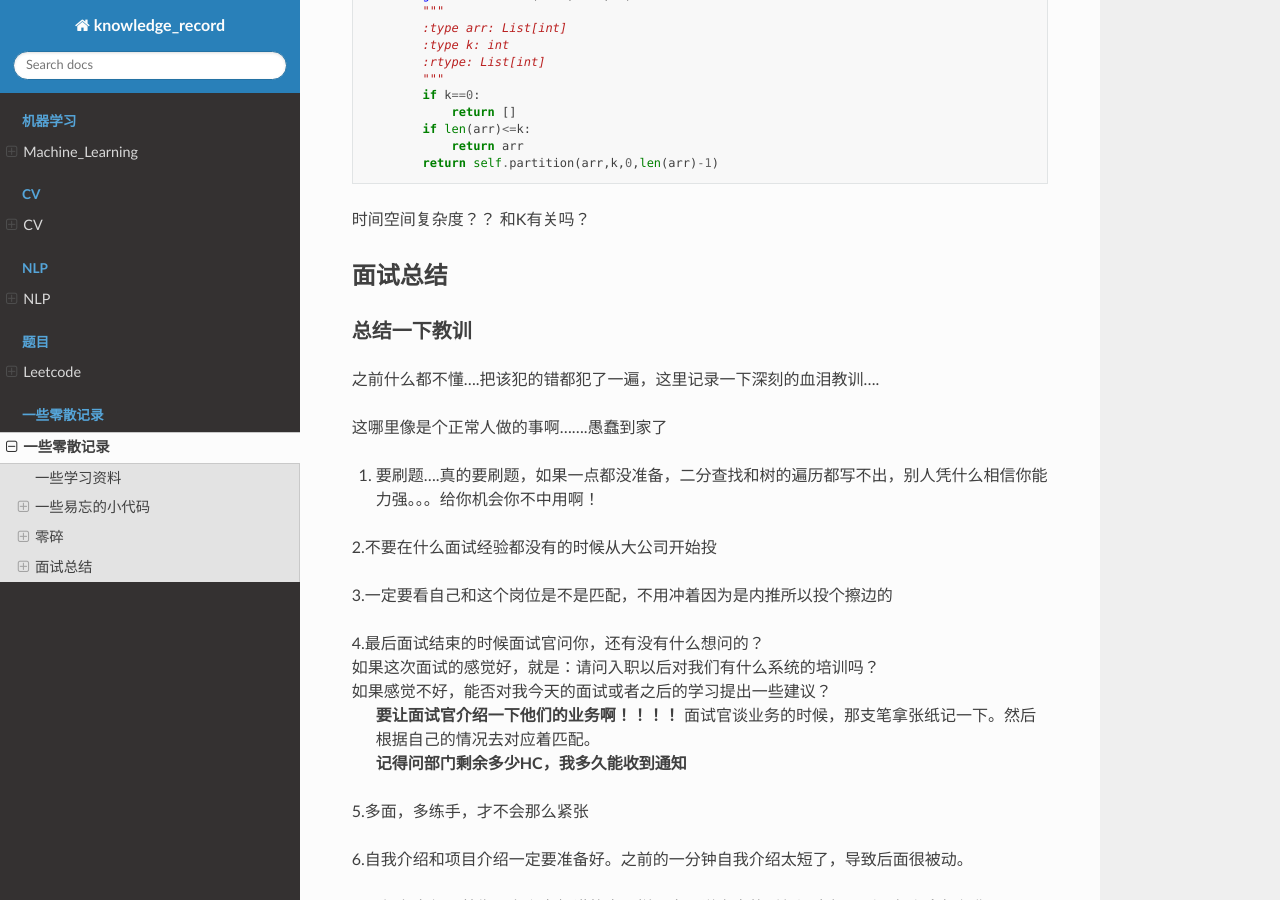
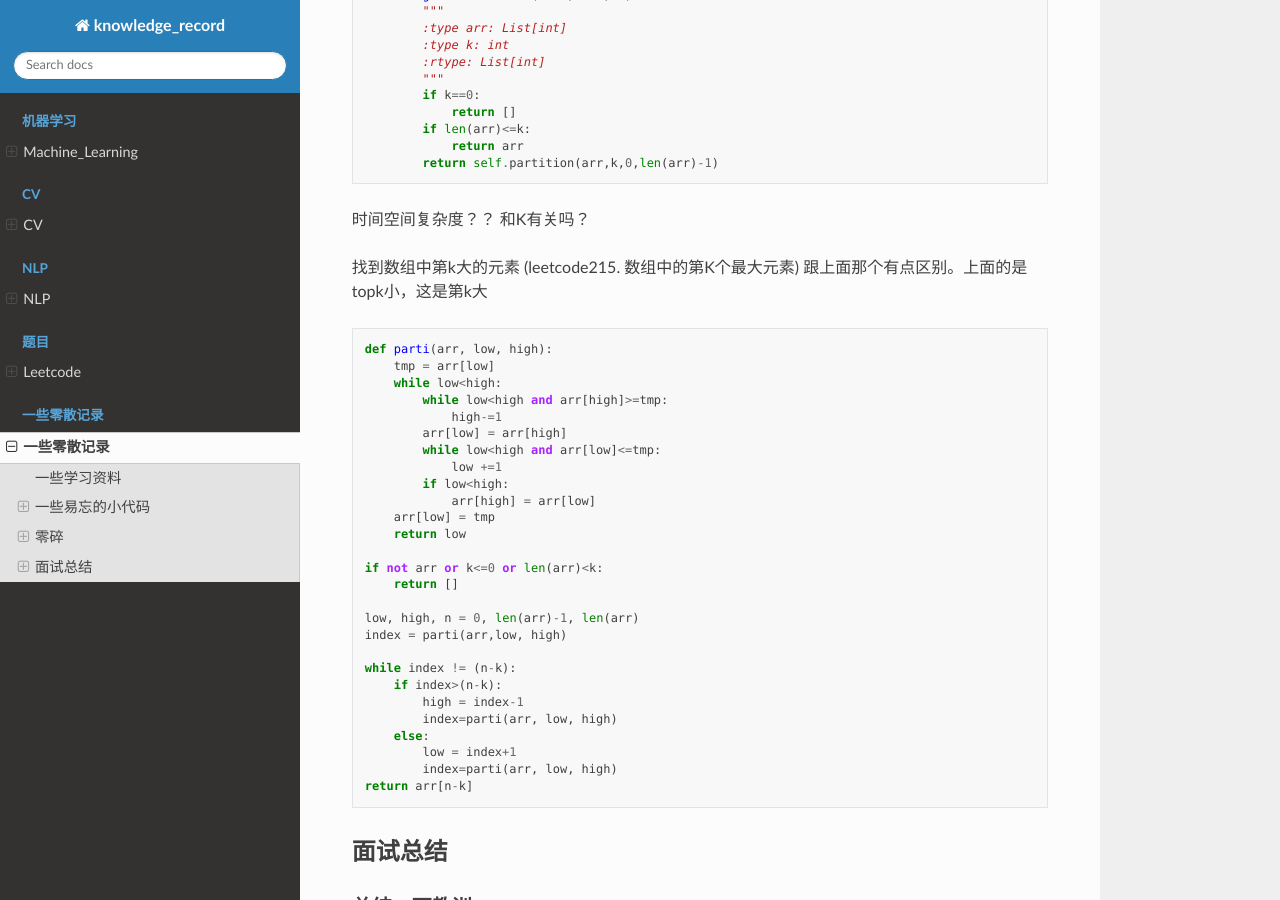
Before and after one commit to luochuankai-JHU/knowledge_record, a Sphinx documentation site: the page built from docs/python/python.rst, in a window 1280 px wide and 900 px high, scrolled down 9839 px. Built offline with Sphinx 7.4.7 and the Read the Docs theme 2.0.0, drawn with Linux system fonts in a browser that asks for light colours.

Commit message:
bertandkmax

```diff
--- a/docs/python/python.rst
+++ b/docs/python/python.rst
@@ -388,6 +388,37 @@ topK 问题
 
 时间空间复杂度？？ 和K有关吗？
 
+找到数组中第k大的元素 (leetcode215. 数组中的第K个最大元素)  跟上面那个有点区别。上面的是topk小，这是第k大
+::
+
+        def parti(arr, low, high):
+            tmp = arr[low]
+            while low<high:
+                while low<high and arr[high]>=tmp:
+                    high-=1
+                arr[low] = arr[high]
+                while low<high and arr[low]<=tmp:
+                    low +=1
+                if low<high:
+                    arr[high] = arr[low]
+            arr[low] = tmp
+            return low
+
+        if not arr or k<=0 or len(arr)<k:
+            return []
+
+        low, high, n = 0, len(arr)-1, len(arr)
+        index = parti(arr,low, high)
+
+        while index != (n-k):
+            if index>(n-k):
+                high = index-1
+                index=parti(arr, low, high)
+            else:
+                low = index+1
+                index=parti(arr, low, high)
+        return arr[n-k]
+
 
 面试总结
 ==================================
```
Also changed, not shown: docs/nlp/nlp.rst (+13 -3 lines), docs/_static/nlp/bertmodel.png (added), docs/_static/nlp/bertmodel2.png (added).
